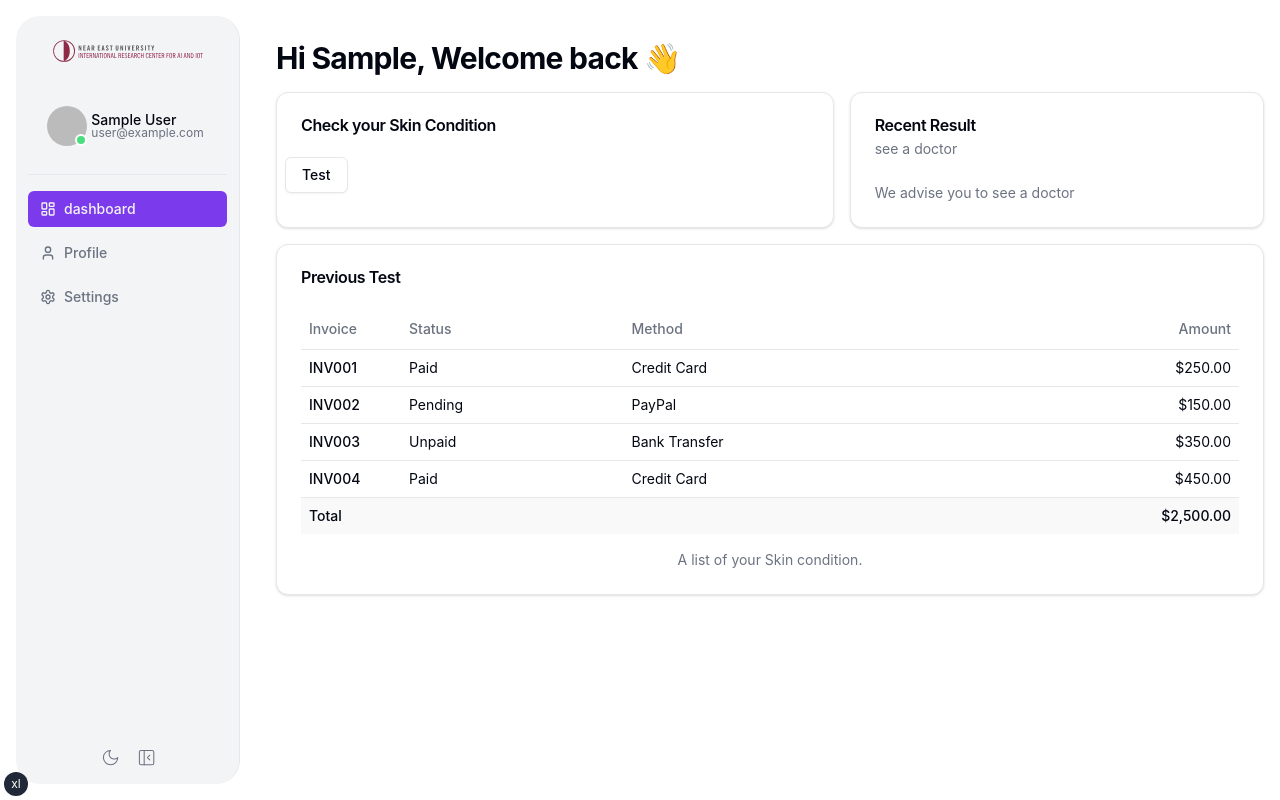
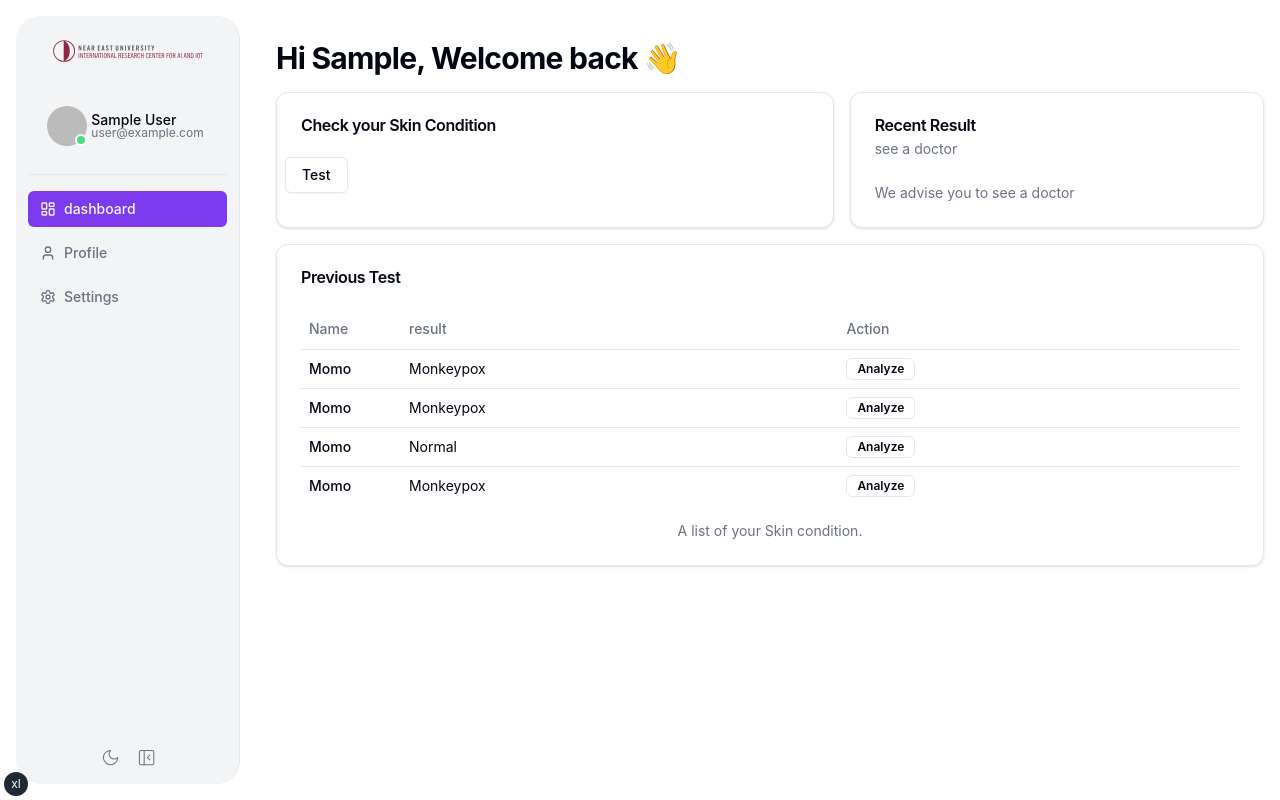
Before and after one commit to Rubanda/iot-neu, a Next.js app: page /dash in a window 1280 px wide. Built offline with nearby package versions, Linux system fonts and the light colour scheme; no server answers; sample sign-in values are in the browser's storage.

Commit message:
worked on the table

```diff
--- a/src/components/dashboard/recent-results.tsx
+++ b/src/components/dashboard/recent-results.tsx
@@ -8,31 +8,28 @@ import {
   TableHeader,
   TableRow,
 } from "@/components/ui/table"
+import { Badge } from "@/components/ui/badge"
 
-const invoices = [
+const mpoxData = [
   {
-    invoice: "INV001",
-    paymentStatus: "Paid",
-    totalAmount: "$250.00",
-    paymentMethod: "Credit Card",
+    name: "Momo",
+    result: "Monkeypox",
+    action: "Analyze",
   },
   {
-    invoice: "INV002",
-    paymentStatus: "Pending",
-    totalAmount: "$150.00",
-    paymentMethod: "PayPal",
+    name: "Momo",
+    result: "Monkeypox",
+    action: "Analyze",
   },
   {
-    invoice: "INV003",
-    paymentStatus: "Unpaid",
-    totalAmount: "$350.00",
-    paymentMethod: "Bank Transfer",
+    name: "Momo",
+    result: "Normal",
+    action: "Analyze",
   },
   {
-    invoice: "INV004",
-    paymentStatus: "Paid",
-    totalAmount: "$450.00",
-    paymentMethod: "Credit Card",
+    name: "Momo",
+    result: "Monkeypox",
+    action: "Analyze",
   },
 ]
 
@@ -42,28 +39,22 @@ export function RecentResults() {
       <TableCaption>A list of your Skin condition.</TableCaption>
       <TableHeader>
         <TableRow>
-          <TableHead className="w-[100px]">Invoice</TableHead>
-          <TableHead>Status</TableHead>
-          <TableHead>Method</TableHead>
-          <TableHead className="text-right">Amount</TableHead>
+          <TableHead className="w-[100px]">Name</TableHead>
+          <TableHead>result</TableHead>
+          <TableHead>Action</TableHead>
         </TableRow>
       </TableHeader>
       <TableBody>
-        {invoices.map((invoice) => (
-          <TableRow key={invoice.invoice}>
-            <TableCell className="font-medium">{invoice.invoice}</TableCell>
-            <TableCell>{invoice.paymentStatus}</TableCell>
-            <TableCell>{invoice.paymentMethod}</TableCell>
-            <TableCell className="text-right">{invoice.totalAmount}</TableCell>
+        {mpoxData.map((data) => (
+          <TableRow key={data.name}>
+            <TableCell className="font-medium">{data.name}</TableCell>
+            <TableCell>{data.result}</TableCell>
+            <TableCell>
+              <Badge variant="outline">{data.action}</Badge>
+            </TableCell>
           </TableRow>
         ))}
       </TableBody>
-      <TableFooter>
-        <TableRow>
-          <TableCell colSpan={3}>Total</TableCell>
-          <TableCell className="text-right">$2,500.00</TableCell>
-        </TableRow>
-      </TableFooter>
     </Table>
   )
 }
--- /dev/null
+++ b/src/components/ui/badge.tsx
@@ -0,0 +1,36 @@
+import * as React from "react"
+import { cva, type VariantProps } from "class-variance-authority"
+
+import { cn } from "@/lib/utils"
+
+const badgeVariants = cva(
+  "inline-flex items-center rounded-md border px-2.5 py-0.5 text-xs font-semibold transition-colors focus:outline-none focus:ring-2 focus:ring-ring focus:ring-offset-2",
+  {
+    variants: {
+      variant: {
+        default:
+          "border-transparent bg-primary text-primary-foreground shadow hover:bg-primary/80",
+        secondary:
+          "border-transparent bg-secondary text-secondary-foreground hover:bg-secondary/80",
+        destructive:
+          "border-transparent bg-destructive text-destructive-foreground shadow hover:bg-destructive/80",
+        outline: "text-foreground",
+      },
+    },
+    defaultVariants: {
+      variant: "default",
+    },
+  }
+)
+
+export interface BadgeProps
+  extends React.HTMLAttributes<HTMLDivElement>,
+    VariantProps<typeof badgeVariants> {}
+
+function Badge({ className, variant, ...props }: BadgeProps) {
+  return (
+    <div className={cn(badgeVariants({ variant }), className)} {...props} />
+  )
+}
+
+export { Badge, badgeVariants }
```
